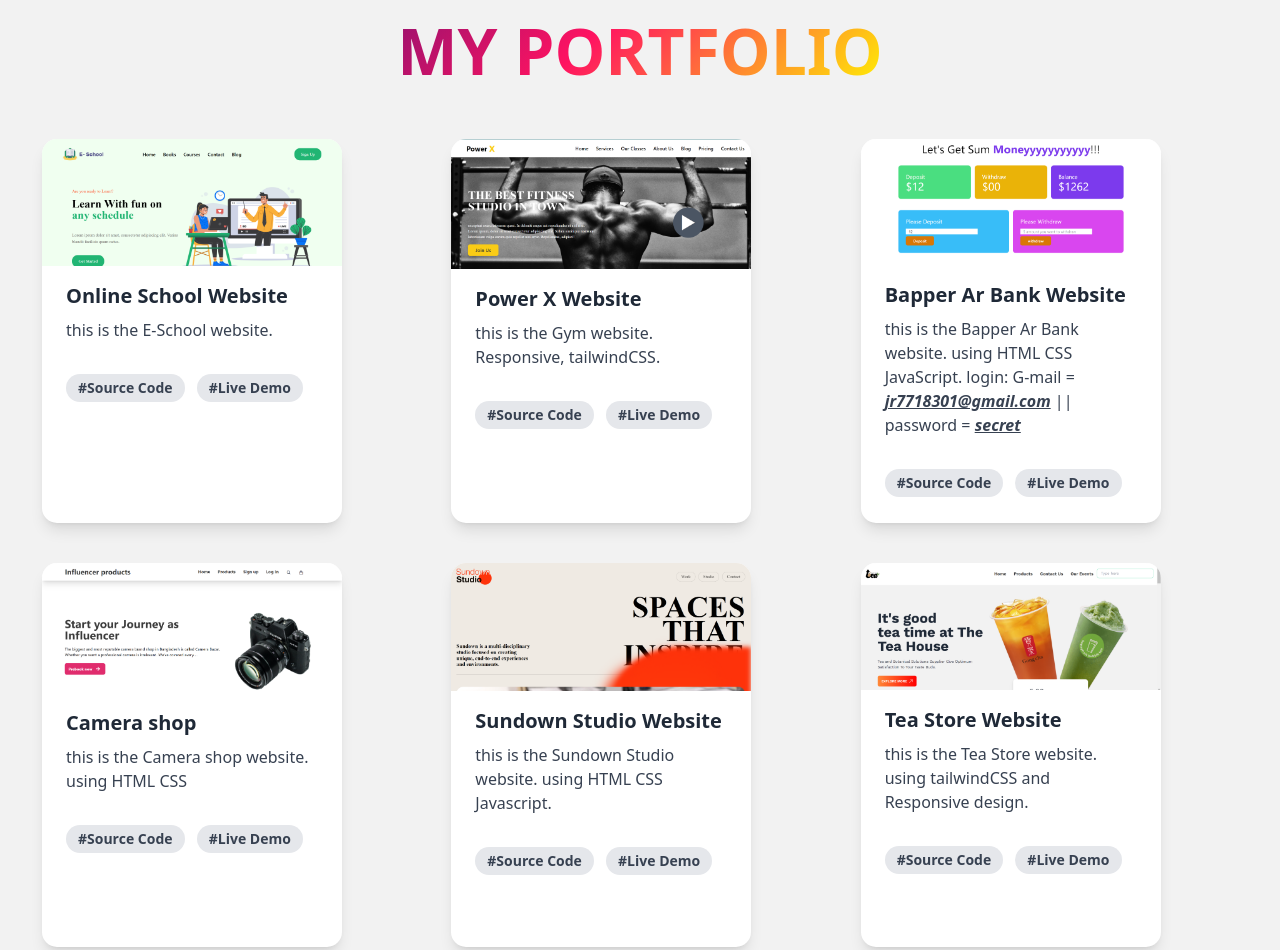
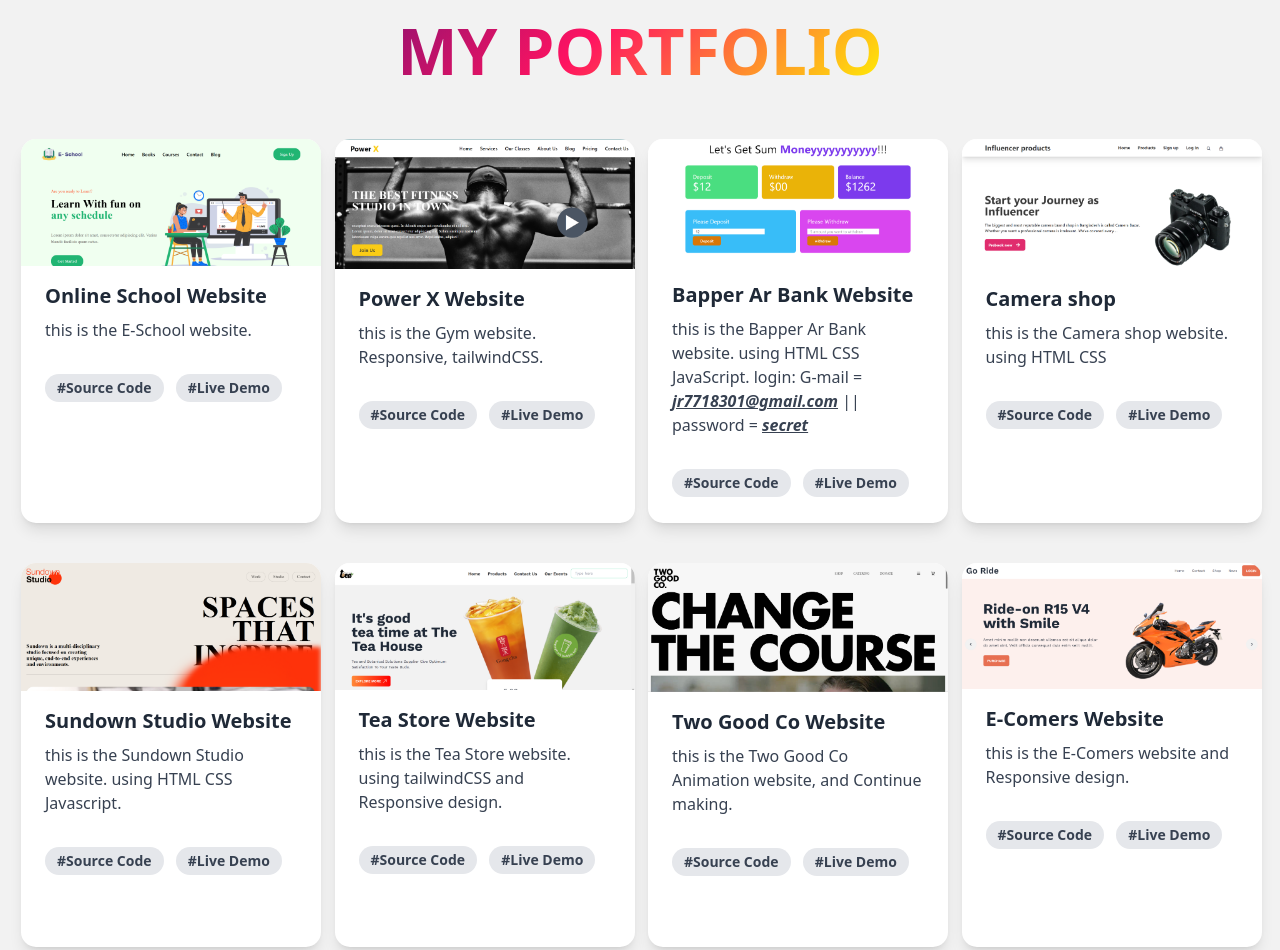
Before and after one commit to JOHIRRIHAN/protfolio, a website built with Vite: page index.html in a window 1280 px wide. Shown: the part 1784-2734 px from the top of the page. Built offline with nearby package versions, Linux system fonts and the light colour scheme; a script that the page names is missing.

Commit message:
card section update

```diff
--- a/index.html
+++ b/index.html
@@ -179,7 +179,7 @@
             </div>
         </div>
           <div class="bg-base-200">
-            <div class=" ml-[2rem] px-[10px] grid grid-cols-1 md:grid-cols-2 lg:grid-cols-3">
+            <div class=" ml-[1rem] px-[5px] grid grid-cols-1 md:grid-cols-2 lg:grid-cols-4">
               <!--Card 1-->
               <div class="w-[250px] md:w-[300px] lg:max-w-sm h-96 mb-10  bg-white rounded-[15px] overflow-hidden shadow-lg hover:shadow-md hover:shadow-blue-700">
                 <img class="w-full" src="./asset/img/e-school.png" alt="Mountain" class="rounded-xl">
```
